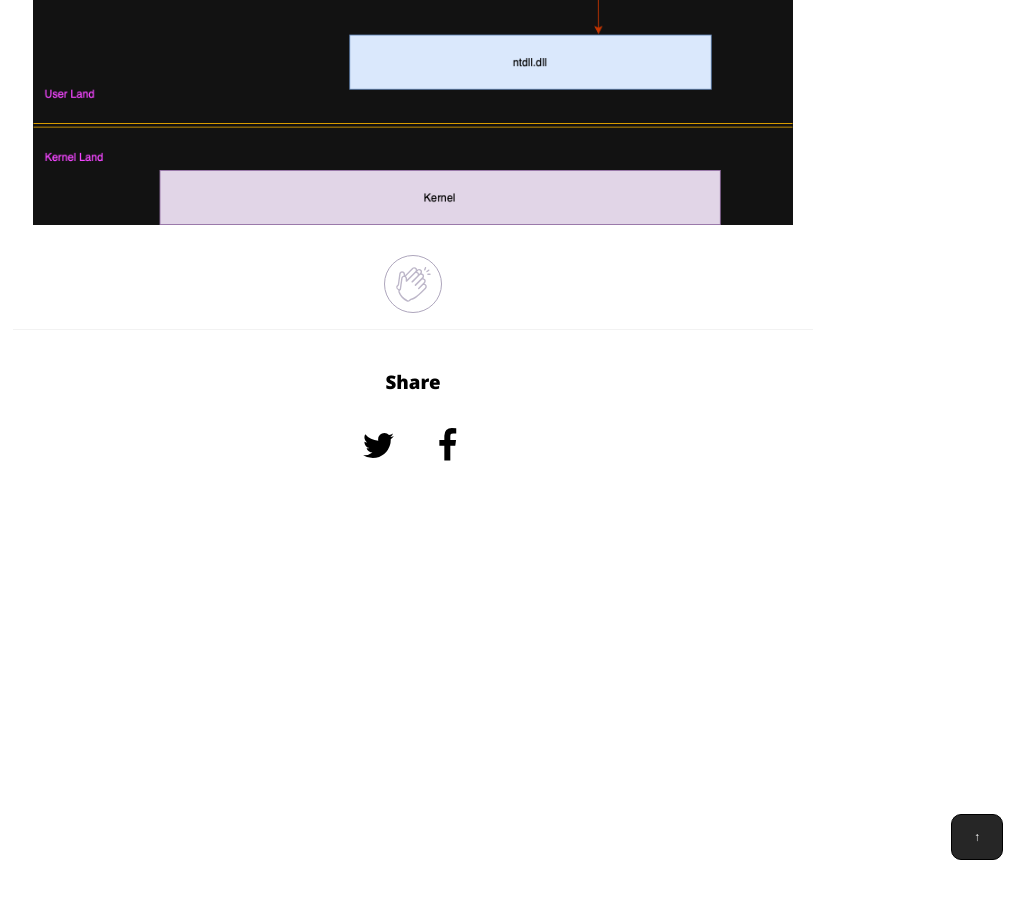
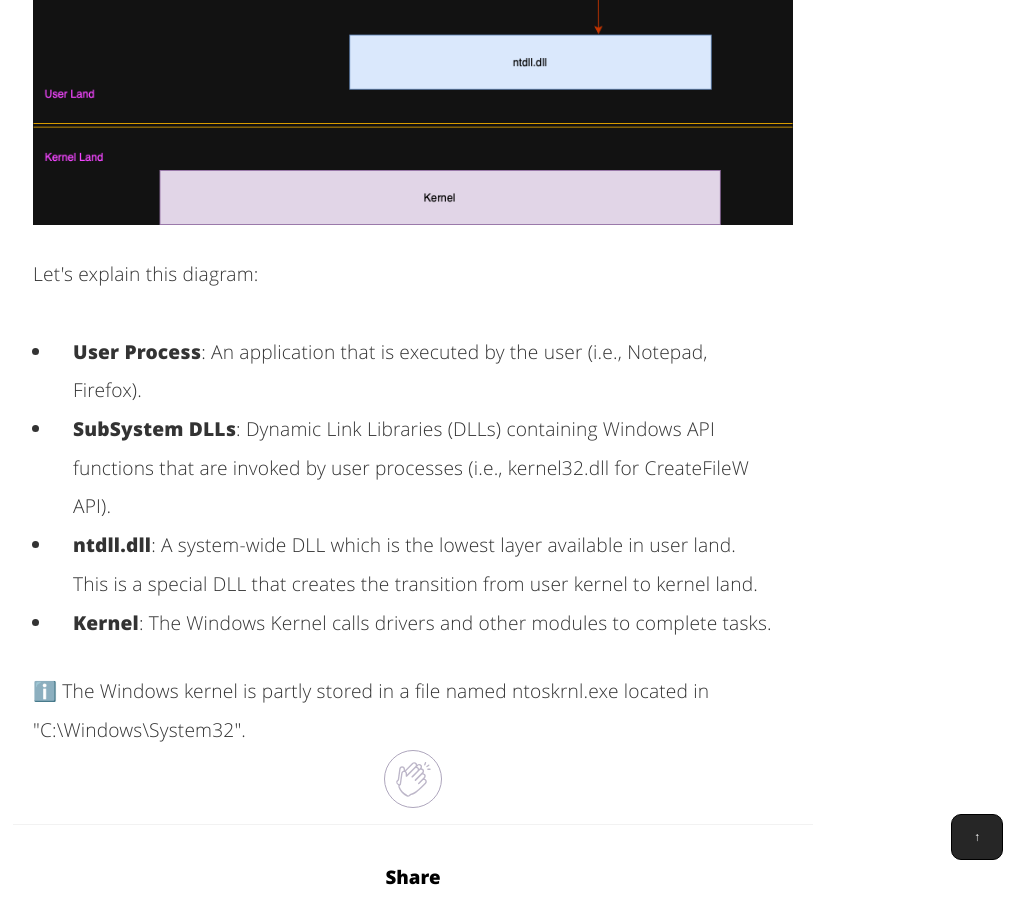
Before and after one commit to nickvourd/nickvourd.github.io, a Jekyll site: the page built from _posts/2023-10-22-an-overview-of-windows-arch.md, in a window 1280 px wide and 900 px high, scrolled down 5298 px. Shown: the whole window, without its empty margins (227-1261 px from the left). Built offline with Jekyll 4.4.1, drawn with Linux system fonts in a browser that asks for light colours.

Commit message:
Update 2023-10-22-an-overview-of-windows-arch.md

```diff
--- a/_posts/2023-10-22-an-overview-of-windows-arch.md
+++ b/_posts/2023-10-22-an-overview-of-windows-arch.md
@@ -248,6 +248,25 @@ function topFunction() {
 
 <img src="/assets/img/post-img/22-10-2023/Diagram-1.png" class="post-images" alt="General Diagram Function Call Flow">
 
+<p>Let's explain this diagram:<br /><br /></p>
+
+<ul>
+	<li>
+		<p><strong>User Process</strong>: An application that is executed by the user (i.e., Notepad, Firefox).</p>
+	</li>
+	<li>
+		<p><strong>SubSystem DLLs</strong>: Dynamic Link Libraries (DLLs) containing Windows API functions that are invoked by user processes (i.e., kernel32.dll for CreateFileW API).</p>
+	</li>
+	<li>
+		<p><strong>ntdll.dll</strong>: A system-wide DLL which is the lowest layer available in user land. This is a special DLL that creates the transition from user kernel to kernel land.</p>
+	</li>
+	<li>
+		<p><strong>Kernel</strong>: The Windows Kernel calls drivers and other modules to complete tasks.</p>
+	</li>
+</ul>
+
+<p>ℹ️ The Windows kernel is partly stored in a file named ntoskrnl.exe located in "C:\Windows\System32".<br /></p>
+
 
 <div align="center">
 <!-- add the button!-->
```
